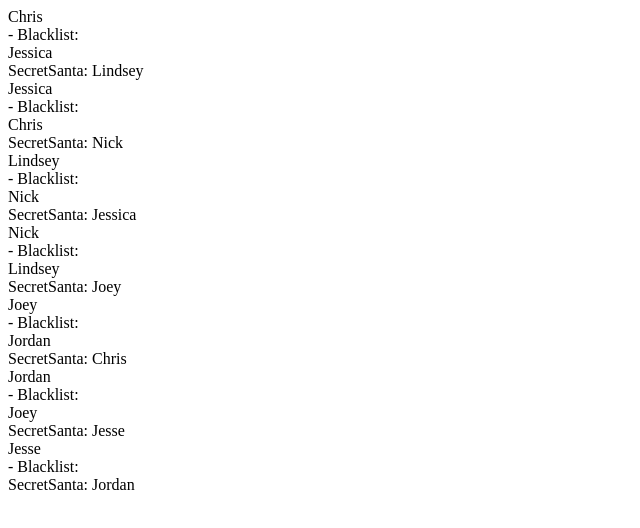
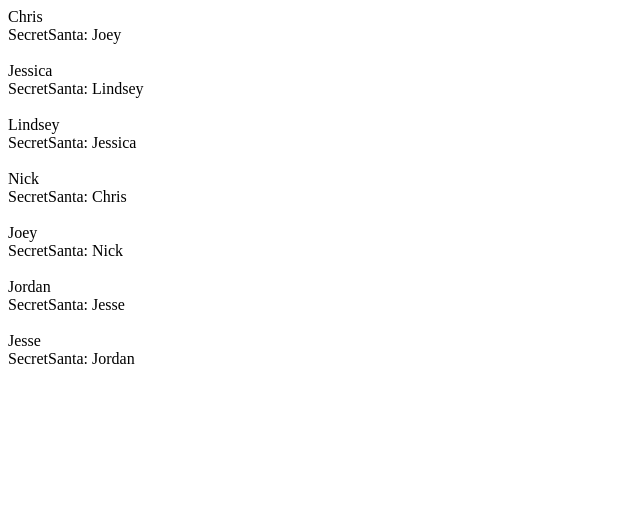
Before and after one commit to greasysock/react-secret-santa, a React (Create React App) app: page / in a window 1280 px wide. Shown: the top 528 px of the page, without its empty margins (0-640 px from the left). Built offline with nearby package versions, Linux system fonts and the light colour scheme.

Commit message:
Created more reliable matching algorithm, although still pretty rough

```diff
--- a/src/components/SecretSantaList.jsx
+++ b/src/components/SecretSantaList.jsx
@@ -38,25 +38,71 @@ const people = {
   }
 }
 
+// secretSanta = sender to resolve. Available is an array of all people with people to send to to potentially swap
+const resolveSecretSanta = (secretSanta, available = [], unchosenAvailable = [], skipStandard = false) => {
+  if(secretSanta.giftTo === 0 || secretSanta.giftTo){
+    //Conflict resolved
+    return true
+  }
+
+  if(!skipStandard){// Standard random finder
+    let availId = []
+    let index = 0
+    unchosenAvailable.forEach((u)=>{
+      if(!secretSanta.blacklist.includes(u.id) && u.id !== secretSanta.id){availId.push(index)}
+      index++
+    })
+    if(availId.length>0){
+      const randomK = Math.floor((availId.length-1)*Math.random())
+      const randomAvailIndex = availId[randomK]
+      const randomAvail = unchosenAvailable[randomAvailIndex]
+      secretSanta.giftTo = randomAvail.id
+      //resolve index for chosen random
+      unchosenAvailable.splice(randomAvailIndex, 1)
+      return resolveSecretSanta(secretSanta, available, unchosenAvailable, skipStandard=true)
+    }else{
+      return resolveSecretSanta(secretSanta, available, unchosenAvailable, skipStandard=true)
+    }
+  }
+
+  const randomJ = Math.floor((unchosenAvailable.length -1) * Math.random())
+  const unchosen = unchosenAvailable[randomJ]
+  const randomI = Math.floor((available.length - 1) * Math.random())
+  const chosen = available[randomI]
+  const chosenGiftTo = people[chosen.giftTo]
+
+  if(secretSanta.blacklist.includes(chosen.giftTo)){
+    available.splice(randomI, 1)
+    return resolveSecretSanta(secretSanta, available, unchosenAvailable)
+  }
+  if(chosen.blacklist.includes(unchosen.id)){
+    available.splice(randomI, 1)
+    return resolveSecretSanta(secretSanta, available, unchosenAvailable)
+  }
+  if(chosenGiftTo.blacklist.includes(secretSanta.id)){
+    available.splice(randomI, 1)
+    return resolveSecretSanta(secretSanta, available, unchosenAvailable)
+  }
+
+  // chosenGiftTo can now be swapped with unchosen
+  chosen.giftTo = unchosen.id
+  secretSanta.giftTo = chosenGiftTo.id
+  unchosenAvailable.splice(randomJ,1)
+
+  return resolveSecretSanta(secretSanta, available, unchosenAvailable)
+
+}
+
 const chooseSecretSanta = () => {
-  let unchosen = Object.keys(people)
-  const chosen = {...people}
+  let unchosen = Object.values(people)
+  const chosen = {}
 
   Object.values(people).forEach((person)=>{
     // Array for possible index options
-    const indexArray = []
-    for(let i = 0; i < unchosen.length+1;i++){
-      const filteredI = parseInt(unchosen[i])
-      if(person.id !== filteredI && !person.blacklist.includes(filteredI) && unchosen.includes(filteredI.toString())){
-        indexArray.push(filteredI)
-      }
+    const resolved = resolveSecretSanta(person, Object.values(chosen), unchosen)
+    if(resolved){
+      chosen[person.id] = person
     }
-    const chosenIndex = indexArray[Math.floor(Math.random() * (indexArray.length-1))]
-    console.log(chosenIndex)
-    const chosenPerson = people[chosenIndex]
-    chosen[person.id].giftTo = chosenPerson.id
-    chosen[chosenPerson.id].giftFrom = person.id
-    unchosen = unchosen.filter((pId)=>parseInt(pId) !== chosenPerson.id)
   })
 
   return chosen
@@ -65,14 +111,6 @@ const chooseSecretSanta = () => {
 const SecretSanta = ({secretSantaId, blacklist = true}) => {
   const person = people[secretSantaId]
   const giftTo = people[person.giftTo]
-  const renderBlacklist = () => {
-    if(!blacklist){return null}
-    return (
-      <div>
-        - Blacklist: {person.blacklist.map((id)=><SecretSanta key={`bl${person.id}.${id}`} secretSantaId={id} blacklist={false} />)}
-      </div>
-      )
-  }
   const renderGiftTo = () => {
     if(!blacklist){return null}
     return (
@@ -81,8 +119,10 @@ const SecretSanta = ({secretSantaId, blacklist = true}) => {
   }
   return (
     <div>
-      {person.name} {renderBlacklist()}
+      {person.name}
+      <br/>
       {renderGiftTo()}
+      <br/>
       <br/>
     </div>
   )
```
